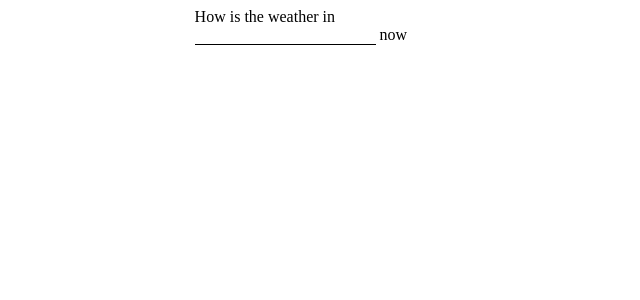
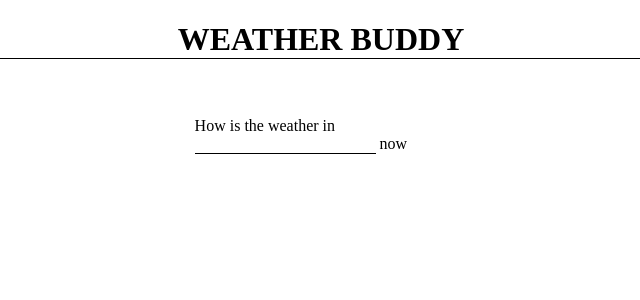
Before and after one commit to DemetrioFim/DevGrid, a Flask app: page / in a window 1280 px wide. Shown: the top 300 px of the page, without its empty margins (319-959 px from the left). Run offline with Flask 2, Linux system fonts and the light colour scheme.

Commit message:
Setting docker

```diff
--- a/app/static/styles/main_page.css
+++ b/app/static/styles/main_page.css
@@ -17,7 +17,7 @@
 }
 .background_cities {
     background-color: rgb(230, 242, 255);
-    width: 100%
+    width: 100%;
 }
 .input_city {
     border-style: none none solid none;
@@ -28,7 +28,7 @@
     margin-left: 40%;
     margin-right: 40%;
 }
-.alert_error{
+.alert_error {
     width: 40%;
     align-content: center;
     text-align: center;
@@ -36,3 +36,11 @@
     margin-right: 30%;
     color: red;
 }
+.weather_buddy_header {
+    width: 80%;
+    margin-left: 10%;
+    margin-right: 10%;
+    border-style: none none solid none;
+    border-bottom: 1px solid;
+    text-align: center;
+}
--- a/app/templates/main_page.html
+++ b/app/templates/main_page.html
@@ -4,8 +4,24 @@
     <meta charset="UTF-8">
     <title>Weather Buddy</title>
     <link rel= "stylesheet" type= "text/css" href= "{{ url_for('static',filename='styles/main_page.css') }}">
+    <style>
+        .weather_buddy_header {
+            width: 80%;
+            margin-left: 10%;
+            margin-right: 10%;
+            border-style: none none solid none;
+            border-bottom: 1px solid;
+            text-align: center;
+        }
+    </style>
 </head>
 <body>
+    <div>
+        <h1 class="weather_buddy_header">
+            WEATHER BUDDY
+        </h1>
+    </div>
+    <br><br>
     <div>
         <form method="POST">
             <div class="form_input">
@@ -18,7 +34,7 @@
                  now
             </div>
         </form>
-    </div>
+    </div><br><br>
     {% if all_right %}
         {% if city %}
             <div class="city">
@@ -26,13 +42,14 @@
                 <h1>{{ city[1] }}ºC</h1>
                 <p>{{ city[2] }}</p>
             </div>
+            <br><br><br>
         {% endif %}
     {% else %}
         <div>
             <h1 class="alert_error">Sorry. We couldn’t find the specified city.</h1>
         </div>
+        <br><br><br>
     {% endif %}
-        <br>
     <div class="background_cities">
         {% for item in list_cities %}
             <div class="cities">
@@ -42,9 +59,5 @@
             </div>
         {% endfor %}
     </div>
-
-
-
-
 </body>
 </html>
```
Also changed, not shown: app/requirements.txt (renamed from requirements.txt), 1 other file. Lines whose indentation alone changed are shown as unchanged.
